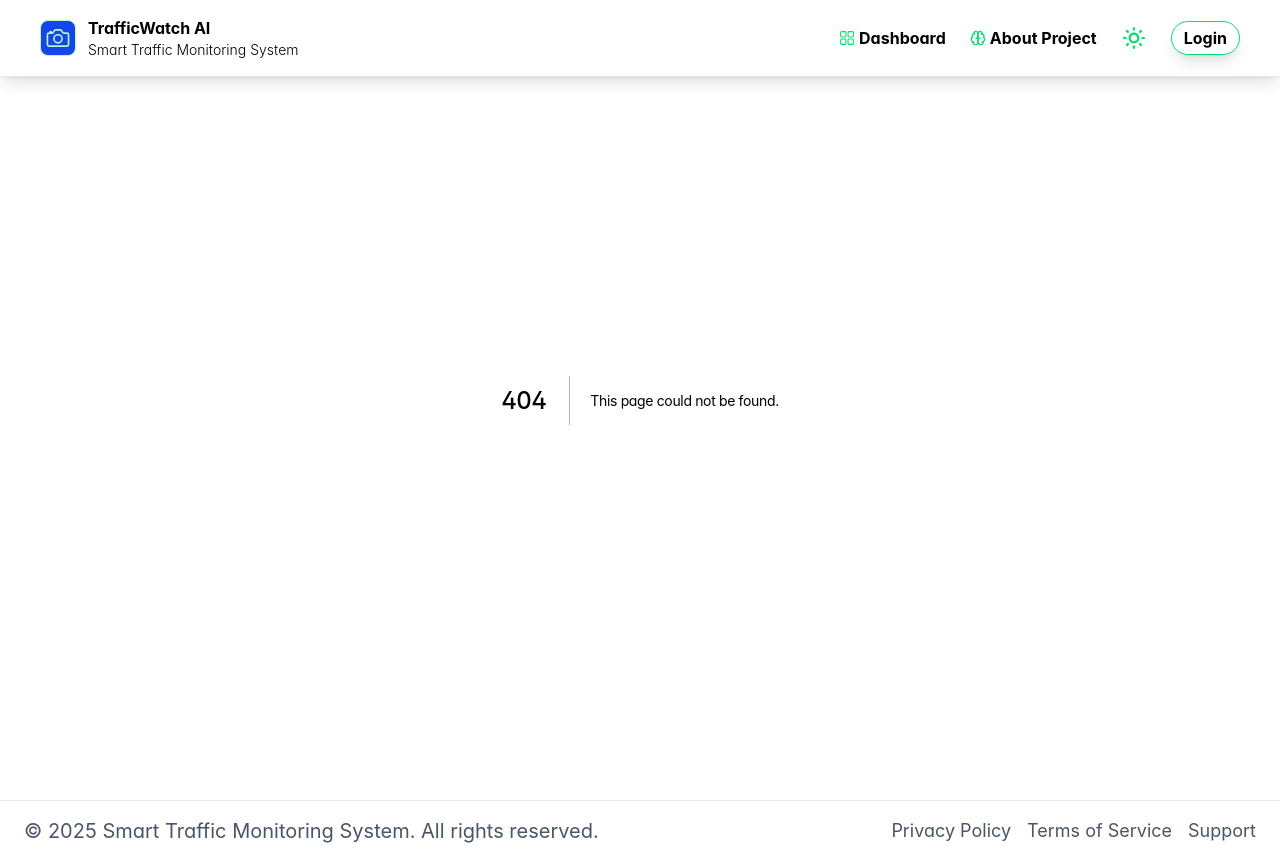
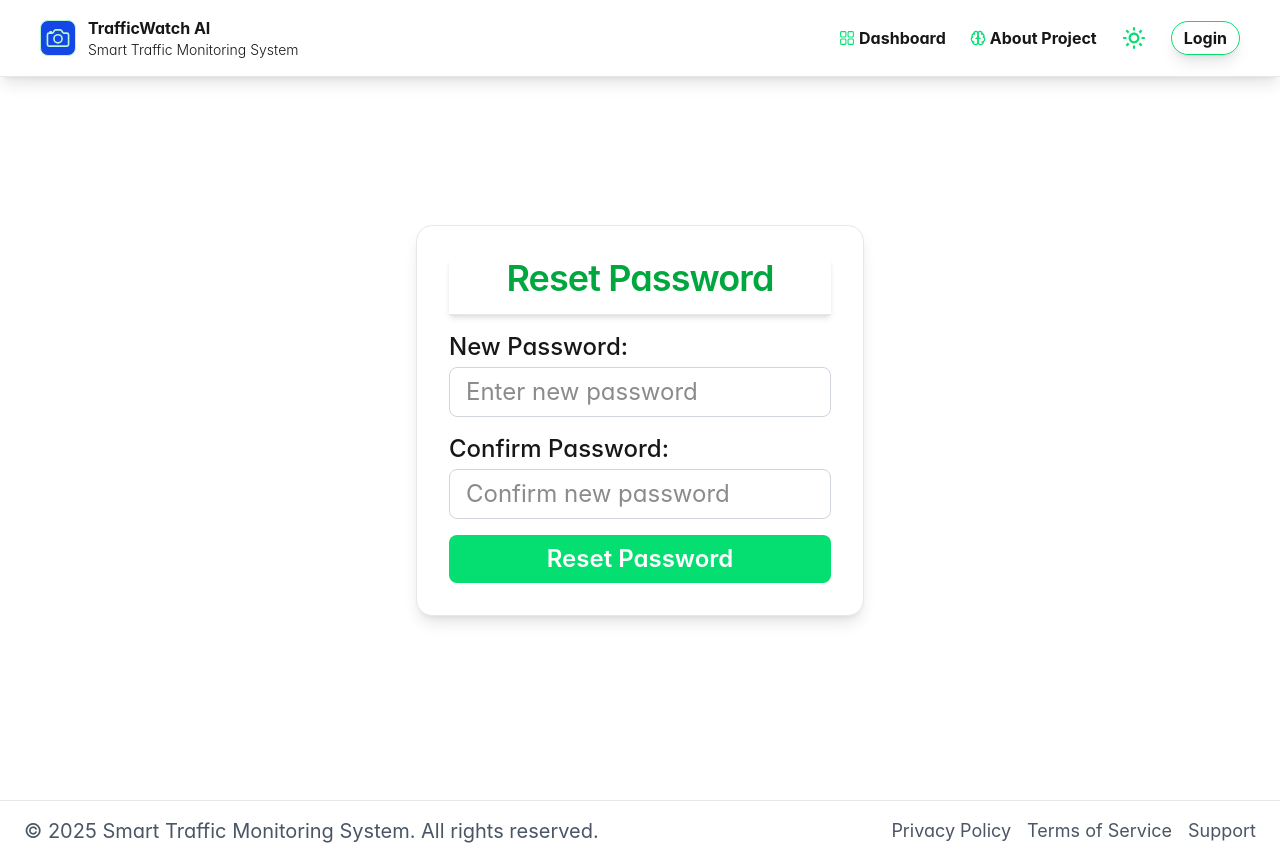
Before and after one commit to stha07ashok/major-project, a Next.js app in the folder client/: page /resetpassword/1 in a window 1280 px wide. Before the commit this address had no page. Built offline with nearby package versions, Linux system fonts and the light colour scheme.

Commit message:
adding resetpassword function

```diff
--- a/client/src/app/login/page.tsx
+++ b/client/src/app/login/page.tsx
@@ -67,6 +67,46 @@ const LoginPage: React.FC = () => {
         timer: 1000,
         timerProgressBar: true,
       });
+    }
+  };
+
+  const handleForgotPassword = async () => {
+    const { value: email } = await Swal.fire({
+      title: "Enter your email",
+      input: "email",
+      inputLabel: "We'll send you a password reset link",
+      inputPlaceholder: "example@gmail.com",
+      showCancelButton: true,
+      confirmButtonText: "Send",
+      cancelButtonText: "Cancel",
+    });
+
+    if (email) {
+      try {
+        const res = await api.post("/forgetpassword", { email });
+
+        Swal.fire({
+          icon: "success",
+          title: "Reset Link Sent",
+          text: res.data.message,
+          position: "top",
+          showConfirmButton: false,
+          timer: 2000,
+          timerProgressBar: true,
+        });
+      } catch (error) {
+        Swal.fire({
+          icon: "error",
+          title: "Error",
+          text:
+            (error as any)?.response?.data?.message ||
+            "Something went wrong, please try again.",
+          position: "top",
+          showConfirmButton: false,
+          timer: 2000,
+          timerProgressBar: true,
+        });
+      }
     }
   };
 
@@ -147,12 +187,12 @@ const LoginPage: React.FC = () => {
             >
               Create new account
             </Link>
-            <Link
-              href="/forgot-password"
-              className="hover:underline text-indigo-600 dark:text-indigo-400"
+            <p
+              onClick={handleForgotPassword}
+              className="hover:underline text-indigo-600 dark:text-indigo-400 cursor-pointer"
             >
               Forgot password?
-            </Link>
+            </p>
           </div>
 
           {/* Login button */}
--- /dev/null
+++ b/client/src/app/resetpassword/[token]/page.tsx
@@ -0,0 +1,111 @@
+"use client";
+
+import React, { useState } from "react";
+import { useParams, useRouter } from "next/navigation";
+import Swal from "sweetalert2";
+import api from "../../api/user/routes";
+
+const ResetPasswordPage = () => {
+  const { token } = useParams();
+  const router = useRouter();
+
+  const [password, setPassword] = useState("");
+  const [confirmPassword, setConfirmPassword] = useState("");
+
+  const handleReset = async (e: React.FormEvent) => {
+    e.preventDefault();
+
+    if (password !== confirmPassword) {
+      Swal.fire({
+        icon: "warning",
+        title: "Passwords don't match!",
+        text: "Please make sure both fields match.",
+        position: "top",
+        timer: 2000,
+        showConfirmButton: false,
+        timerProgressBar: true,
+      });
+      return;
+    }
+
+    try {
+      const res = await api.post(`/resetpassword/${token}`, { password });
+
+      Swal.fire({
+        icon: "success",
+        title: "Success!",
+        text: res.data.message || "Password reset successful.",
+        position: "top",
+        timer: 1500,
+        showConfirmButton: false,
+        timerProgressBar: true,
+      });
+
+      router.push("/login");
+    } catch (error: any) {
+      Swal.fire({
+        icon: "error",
+        title: "Error",
+        text: error.response?.data?.message || "Failed to reset password.",
+        position: "top",
+        timer: 2000,
+        showConfirmButton: false,
+        timerProgressBar: true,
+      });
+    }
+  };
+
+  return (
+    <div className="min-h-screen text-2xl  flex items-center justify-center">
+      <div className="max-w-md w-full p-8 rounded-2xl shadow-lg border border-gray-200 dark:border-gray-700 bg-white dark:bg-[#1f2b34] space-y-6 mt-10">
+        <form onSubmit={handleReset} className="space-y-4">
+          <h2 className="text-4xl font-bold text-center text-green-600 border-b border-gray-200 pb-4 mb-4 shadow-md">
+            Reset Password
+          </h2>
+
+          <div>
+            <label htmlFor="password" className="block mb-1 font-medium ">
+              New Password:
+            </label>
+            <input
+              type="password"
+              id="password"
+              placeholder="Enter new password"
+              value={password}
+              onChange={(e) => setPassword(e.target.value)}
+              required
+              className="w-full px-4 py-2 border border-gray-300 rounded-lg focus:outline-none focus:ring-2 focus:ring-green-400"
+            />
+          </div>
+
+          <div>
+            <label
+              htmlFor="confirmPassword"
+              className="block mb-1 font-medium "
+            >
+              Confirm Password:
+            </label>
+            <input
+              type="password"
+              id="confirmPassword"
+              placeholder="Confirm new password"
+              value={confirmPassword}
+              onChange={(e) => setConfirmPassword(e.target.value)}
+              required
+              className="w-full px-4 py-2 border border-gray-300 rounded-lg focus:outline-none focus:ring-2 focus:ring-green-400"
+            />
+          </div>
+
+          <button
+            type="submit"
+            className="w-full bg-green-400 hover:bg-green-600 text-white font-semibold py-2 px-4 rounded-lg transition duration-200"
+          >
+            Reset Password
+          </button>
+        </form>
+      </div>
+    </div>
+  );
+};
+
+export default ResetPasswordPage;
```
Also changed, not shown: 1 other file (tests, documents, lock files or other folders).
